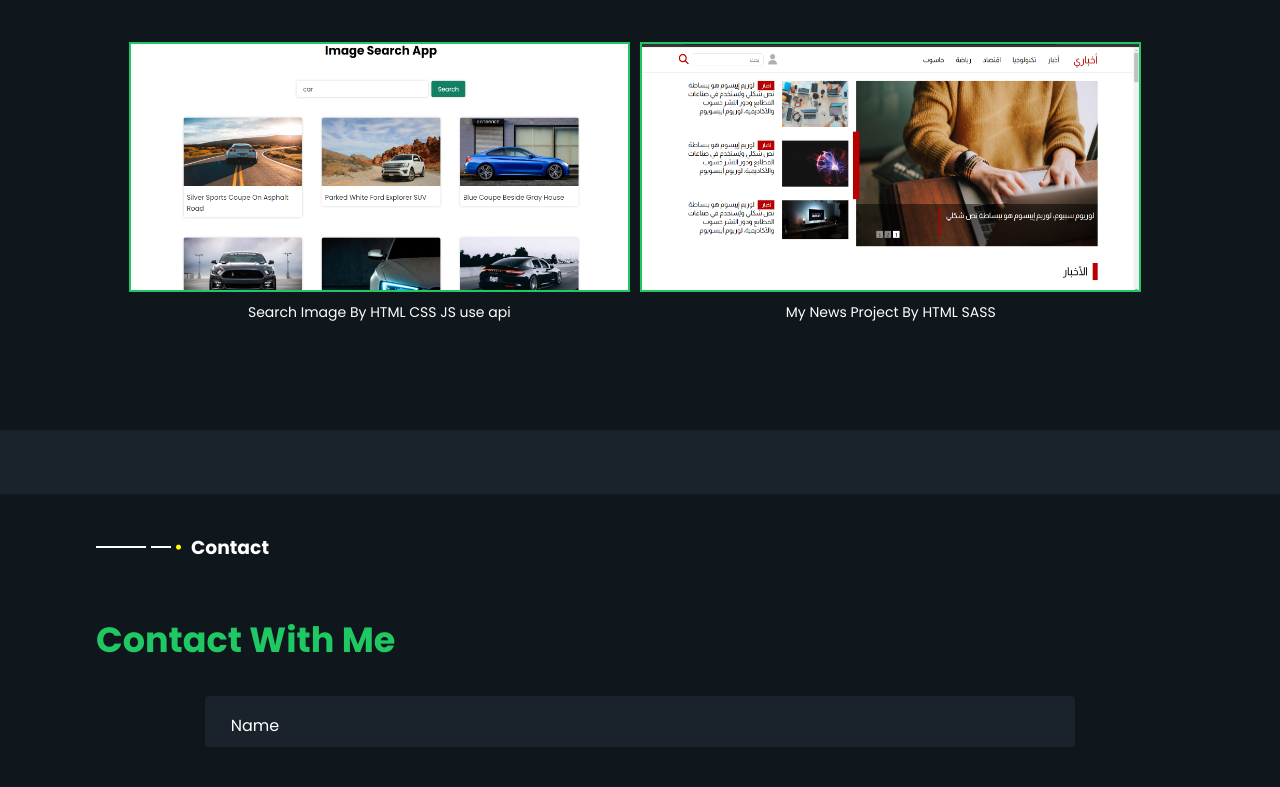
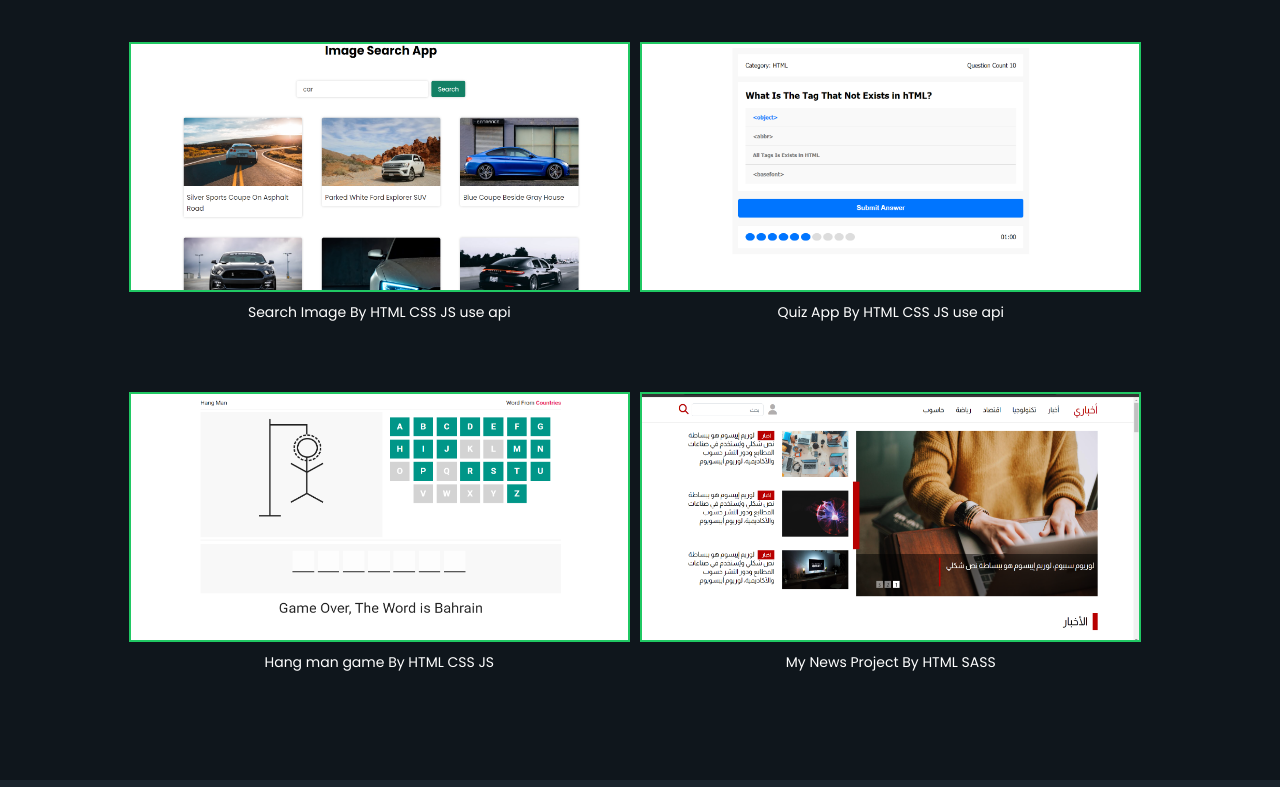
Before and after one commit to ibn5imi1/my-portfolio, a plain HTML site: page index.html in a window 1280 px wide. Shown: the part 2904-3691 px from the top of the page. Drawn offline with Linux system fonts and the light colour scheme; some packages are replaced by stand-ins of ours; a script that the page names is missing.

Commit message:
upload the hang man game and quiz app projects

```diff
--- a/index.html
+++ b/index.html
@@ -355,6 +355,24 @@
               </a>
             </div>
             <div class="project">
+              <a
+                href="https://ibn5imi1.github.io/quiz-app/"
+                target="_blank"
+              >
+                <img src="images/quiz-app.png" alt="here is image" />
+                <p>Quiz App By HTML CSS JS use api</p>
+              </a>
+            </div>
+            <div class="project">
+              <a
+                href="https://ibn5imi1.github.io/hang-man-game/"
+                target="_blank"
+              >
+                <img src="images/hang-man-game.png" alt="here is image" />
+                <p>Hang man game By HTML CSS JS</p>
+              </a>
+            </div>
+            <div class="project">
               <a href="https://ibn5imi1.github.io/news/" target="_blank">
                 <img src="images/my-news.png" alt="here is image" />
                 <p>My News Project By HTML SASS</p>
```
Also changed, not shown: images/hang-man-game.png (added), images/quiz-app.png (added).
